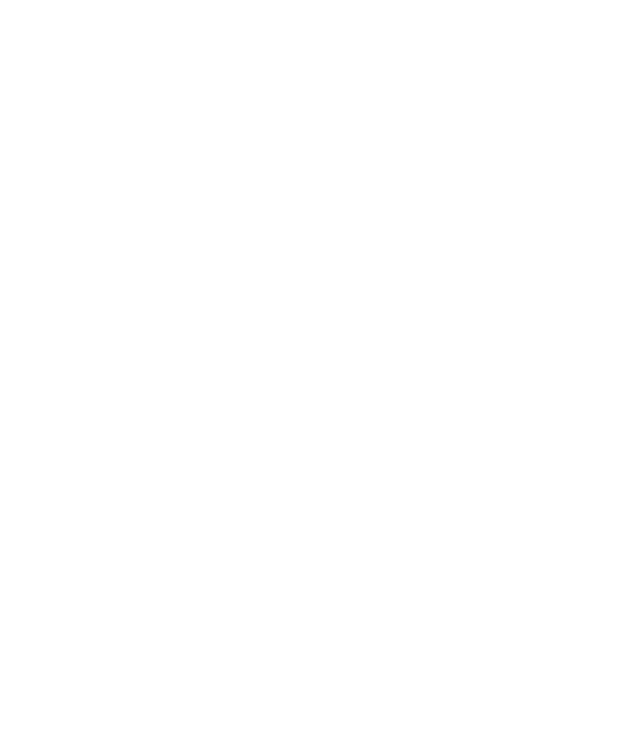
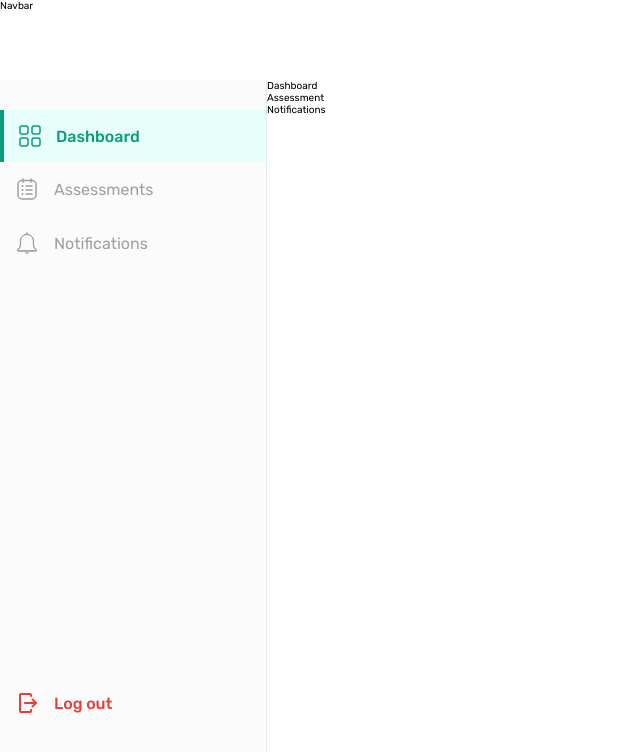
Before and after one commit to devcareer/team-assessment-frontend, a React (Create React App) app: page /home in a window 1280 px wide. Before the commit this address had no page. Shown: the top 752 px of the page, without its empty margins (0-640 px from the left). Built offline with nearby package versions, Linux system fonts and the light colour scheme.

Commit message:
dashboard path changed to home

```diff
--- a/src/App.js
+++ b/src/App.js
@@ -9,7 +9,7 @@
     <div className="App">
       <Routes>
         <Route exact path="/" element={<Signin />} />
-        <Route path="/dashboard" element={<Home />} />
+        <Route path="/home" element={<Home />} />
       </Routes>
     </div>
   );
```
